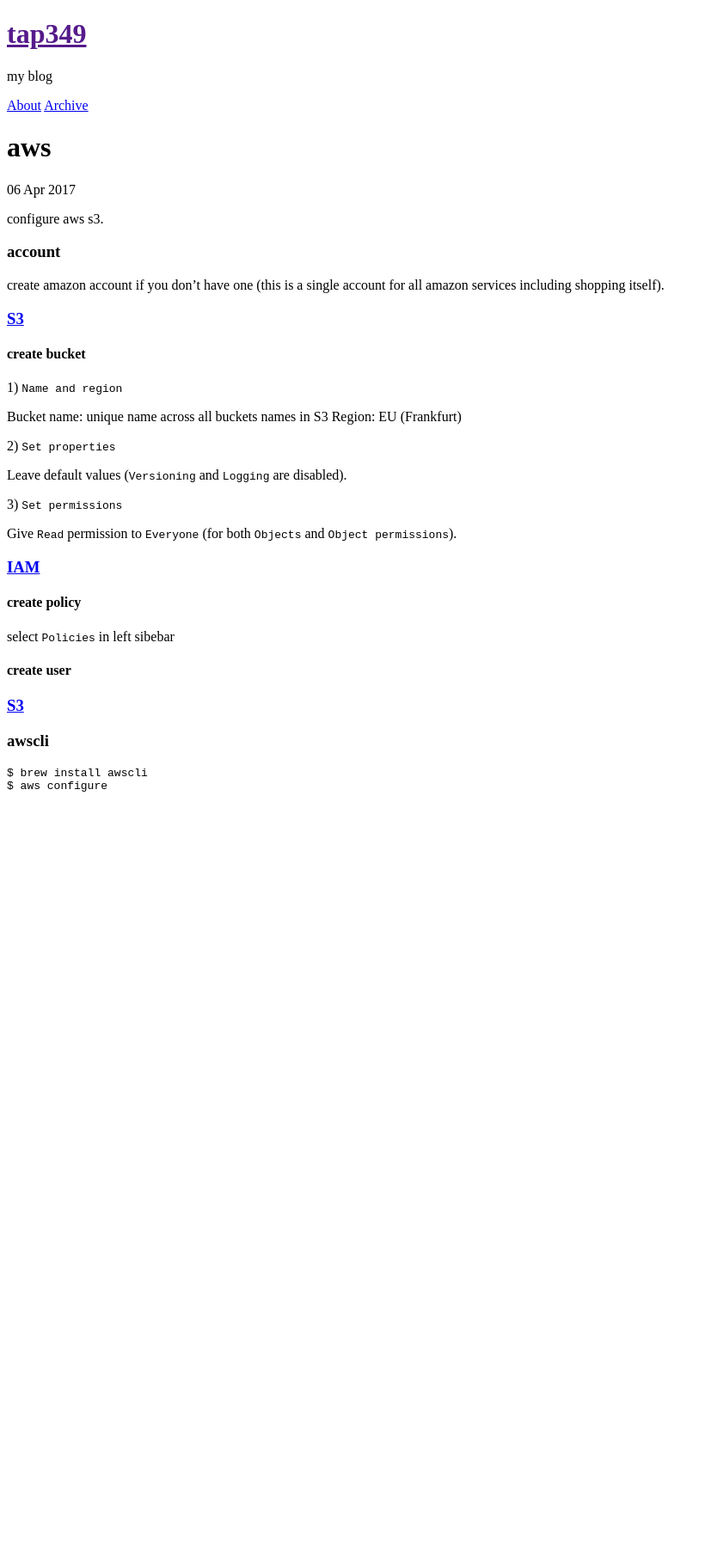
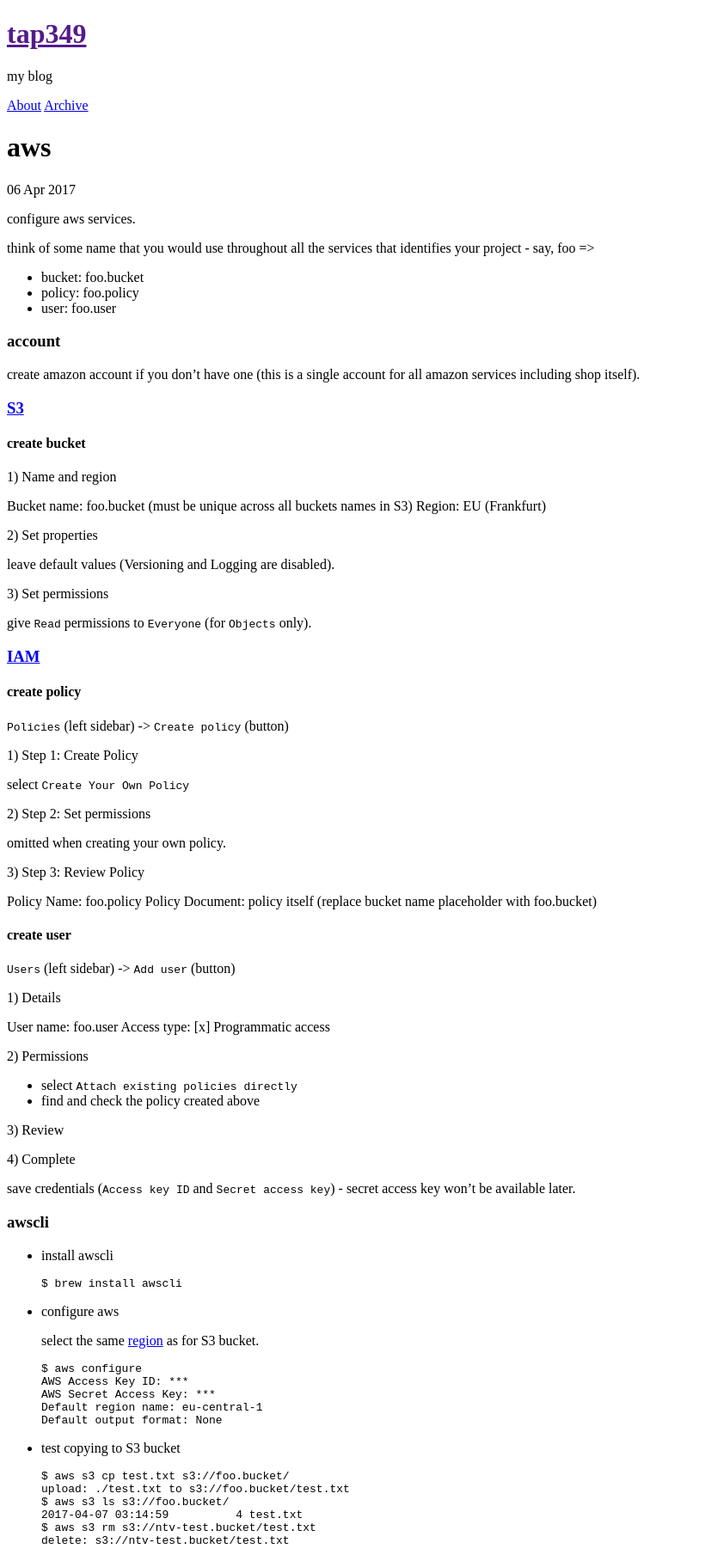
Before and after one commit to tap349/tap349.github.io, a Jekyll site: the page built from _posts/2017-04-06-aws.md, in a window 1280 px wide. Shown: the whole page at 86% size, without its empty margins (0-827 px from the left). Built offline with Jekyll 4.4.1, drawn with Linux system fonts in a browser that asks for light colours; before the commit the page ends 935 px from its top, so only the background shows below that.

Commit message:
update 2017-04-07_03:18:54

````diff
--- a/_posts/2017-04-06-aws.md
+++ b/_posts/2017-04-06-aws.md
@@ -6,45 +6,107 @@
 categories: [aws]
 ---
 
-configure aws s3.
+configure aws services.
 
 <!-- more -->
+
+think of some name that you would use throughout all the services that
+identifies your project - say, foo =>
+
+- bucket: foo.bucket
+- policy: foo.policy
+- user: foo.user
 
 ### account
 
 create amazon account if you don't have one
-(this is a single account for all amazon services including shopping itself).
+(this is a single account for all amazon services including shop itself).
 
 ### [S3](https://console.aws.amazon.com/s3/home?region=us-west-2)
 
 #### create bucket
 
-1) `Name and region`
+1) Name and region
 
-Bucket name: unique name across all buckets names in S3
+Bucket name: foo.bucket (must be unique across all buckets names in S3)
 Region: EU (Frankfurt)
 
-2) `Set properties`
+2) Set properties
 
-Leave default values (`Versioning` and `Logging` are disabled).
+leave default values (Versioning and Logging are disabled).
 
-3) `Set permissions`
+3) Set permissions
 
-Give `Read` permission to `Everyone` (for both `Objects` and `Object permissions`).
+give `Read` permissions to `Everyone` (for `Objects` only).
 
 ### [IAM](https://console.aws.amazon.com/iam/home?region=us-west-2)
 
 #### create policy
 
-select `Policies` in left sibebar
+`Policies` (left sidebar) -> `Create policy` (button)
+
+1) Step 1: Create Policy
+
+select `Create Your Own Policy`
+
+2) Step 2: Set permissions
+
+omitted when creating your own policy.
+
+3) Step 3: Review Policy
+
+Policy Name: foo.policy
+Policy Document: policy itself (replace bucket name placeholder with foo.bucket)
 
 #### create user
 
-### [S3](https://console.aws.amazon.com/s3/home?region=us-west-2)
+`Users` (left sidebar) -> `Add user` (button)
+
+1) Details
+
+User name: foo.user
+Access type: [x] Programmatic access
+
+2) Permissions
+
+- select `Attach existing policies directly`
+- find and check the policy created above
+
+3) Review
+
+4) Complete
+
+save credentials (`Access key ID` and `Secret access key`) -
+secret access key won't be available later.
 
 ### awscli
 
-```sh
-$ brew install awscli
-$ aws configure
-```
+- install awscli
+
+  ```sh
+  $ brew install awscli
+  ```
+
+- configure aws
+
+  select the same [region](http://docs.aws.amazon.com/general/latest/gr/rande.html)
+  as for S3 bucket.
+
+  ```sh
+  $ aws configure
+  AWS Access Key ID: ***
+  AWS Secret Access Key: ***
+  Default region name: eu-central-1
+  Default output format: None
+  ```
+
+- test copying to S3 bucket
+
+  ```sh
+  $ aws s3 cp test.txt s3://foo.bucket/
+  upload: ./test.txt to s3://foo.bucket/test.txt
+  $ aws s3 ls s3://foo.bucket/
+  2017-04-07 03:14:59          4 test.txt
+  $ aws s3 rm s3://ntv-test.bucket/test.txt
+  delete: s3://ntv-test.bucket/test.txt
+  ```
````
